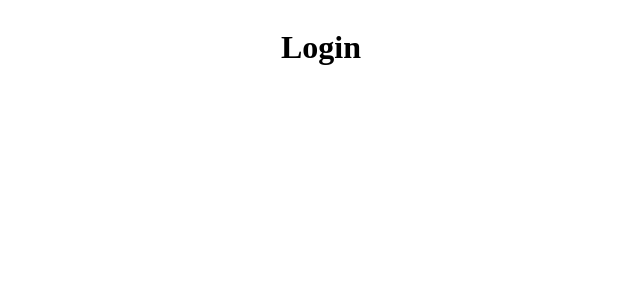
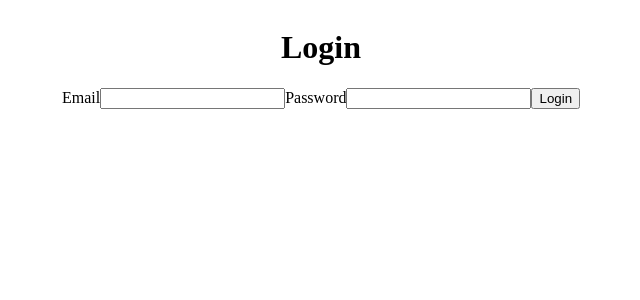
Before and after one commit to Sullivown/blog, a React (Create React App) app in the folder client/: page /login in a window 1280 px wide. Shown: the top 300 px of the page, without its empty margins (319-959 px from the left). Built offline with nearby package versions, Linux system fonts and the light colour scheme.

Commit message:
implement log in form

```diff
--- /dev/null
+++ b/client/src/components/LoginForm.js
@@ -0,0 +1,60 @@
+import React, { useState } from 'react';
+import styled from 'styled-components';
+import { useMutation } from '@tanstack/react-query';
+
+const StyledLoginForm = styled.form``;
+
+function LoginForm() {
+	const [formData, setFormData] = useState({ email: '', password: '' });
+
+	const { mutate, isLoading } = useMutation({
+		mutationFn: async (event) => {
+			event.preventDefault();
+			const response = await fetch(
+				`${process.env.REACT_APP_API_BASE_URL}/auth/login`,
+				{
+					method: 'POST',
+					headers: {
+						Accept: 'application/json',
+						'Content-Type': 'application/json',
+					},
+					body: JSON.stringify(formData),
+				}
+			);
+			if (!response.ok) {
+				throw new Error('Network response was not ok');
+			}
+			return response.json();
+		},
+	});
+
+	const handleChange = (event) => {
+		const target = event.target;
+		setFormData((prevData) => ({
+			...prevData,
+			[target.name]: target.value,
+		}));
+	};
+
+	return (
+		<StyledLoginForm onSubmit={(event) => mutate(event)}>
+			<label>Email</label>
+			<input
+				type='email'
+				name='email'
+				value={formData.email}
+				onChange={handleChange}
+			></input>
+			<label>Password</label>
+			<input
+				type='password'
+				name='password'
+				value={formData.password}
+				onChange={handleChange}
+			></input>
+			<button type='submit'>Login</button>
+		</StyledLoginForm>
+	);
+}
+
+export default LoginForm;
--- a/client/src/pages/Login.js
+++ b/client/src/pages/Login.js
@@ -1,5 +1,7 @@
 import React from 'react';
 import styled from 'styled-components';
+
+import LoginForm from '../components/LoginForm';
 
 const LoginContainer = styled.div`
 	display: flex;
@@ -11,6 +13,7 @@ function Login() {
 	return (
 		<LoginContainer>
 			<h1>Login</h1>
+			<LoginForm />
 		</LoginContainer>
 	);
 }
```
